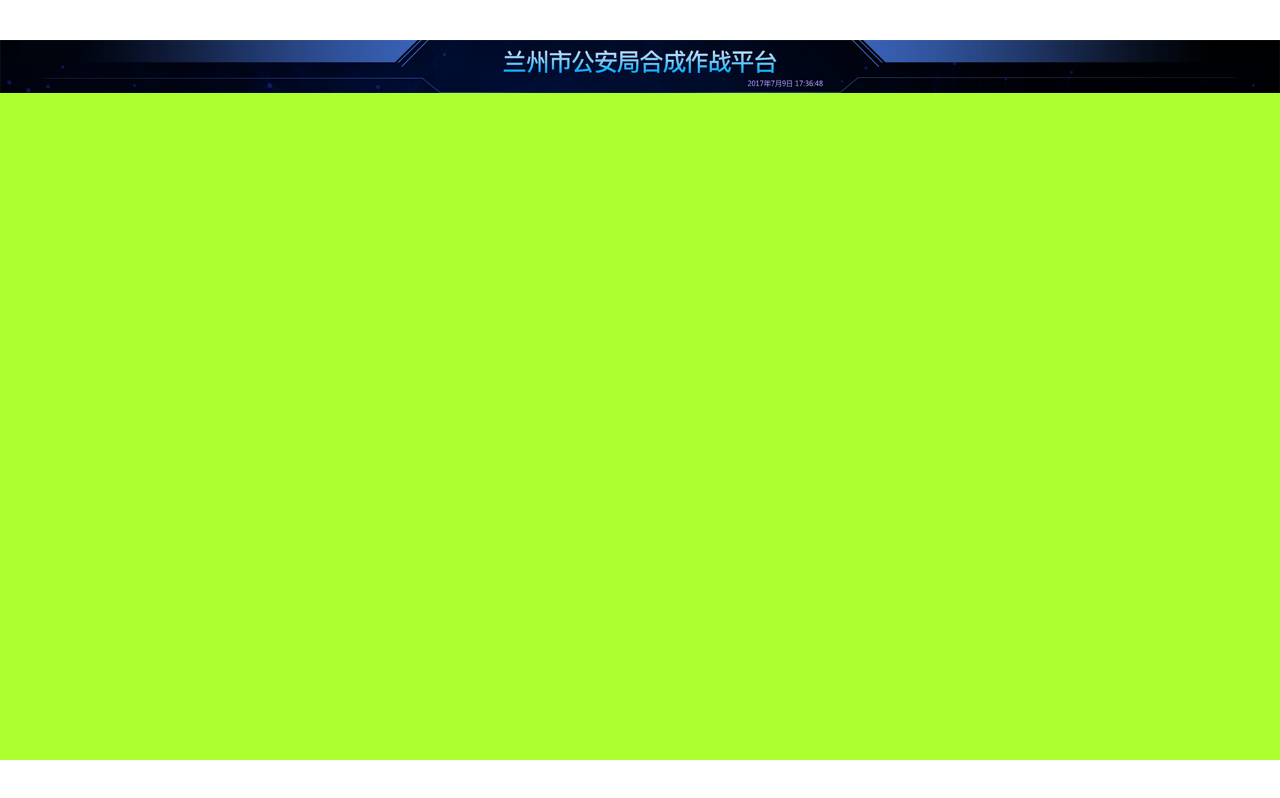
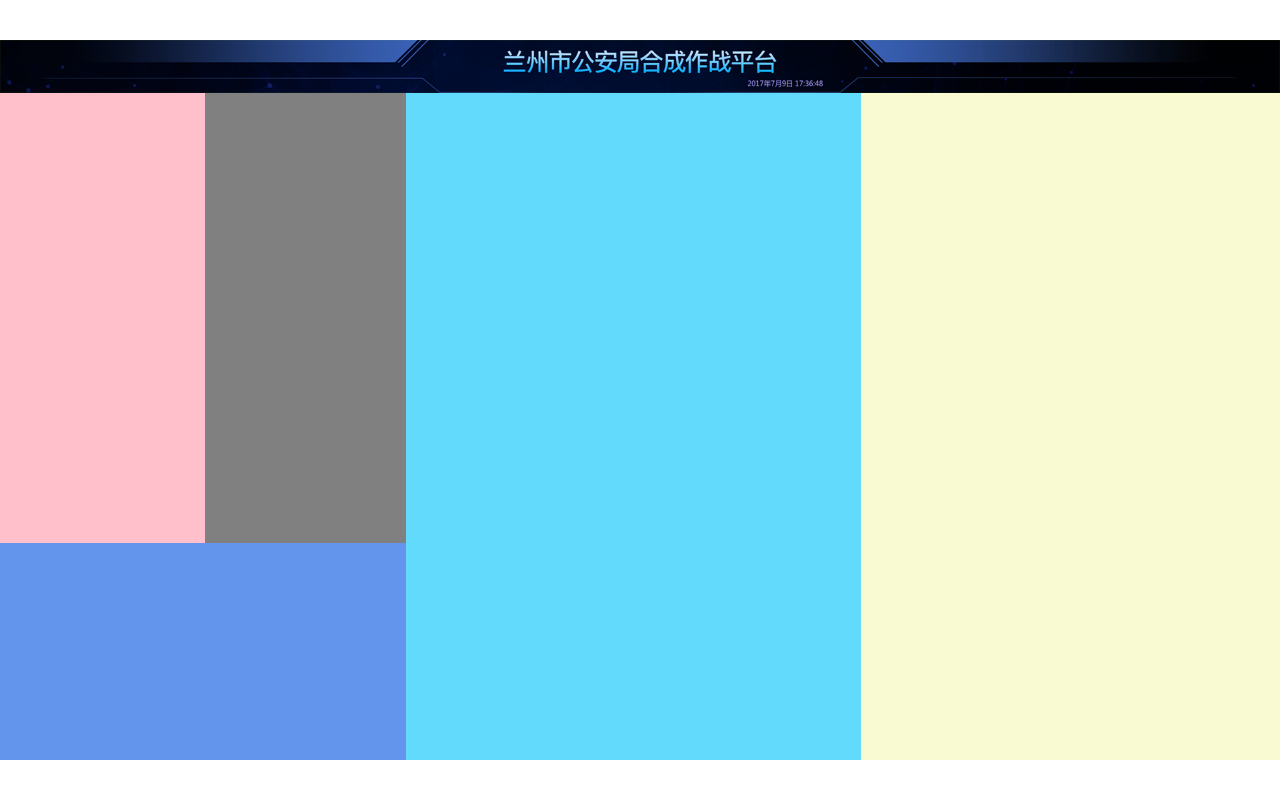
Before and after one commit to Getimer/bigScreenDemo, a React (Create React App) app: page / in a window 1280 px wide. Built offline with nearby package versions, Linux system fonts and the light colour scheme.

Commit message:
make grid

```diff
--- a/src/page/home.jsx
+++ b/src/page/home.jsx
@@ -4,7 +4,14 @@ import './home.scss'
 const home=()=>{
     return(
         <div className="home">
-            <div className="header"><img src={require("../images/header-new.png")} alt={"none"}/></div>
+            <header className="header"><img src={require("../images/header-new.png")} alt={"none"}/></header>
+            <main>
+                <section className="section1"></section>
+                <section className="section2"></section>
+                <section className="section3"></section>
+                <section className="section4"></section>
+                <section className="section5"></section>
+            </main>
         </div>
     )
 }
--- a/src/page/home.scss
+++ b/src/page/home.scss
@@ -1,13 +1,45 @@
 @import "../shared/helper";
 .home{
-  header{
-    border:1px solid red;
+  display: flex;
+  flex: 1;
+  height: 100%;
+  flex-direction: column;
+  > header{
+    height: px(79);
+    > img{
+      width: px(1920);
+
+    }
     background-size:cover;
+  }
+  > main{
+    flex: 1;
+    display: grid;
+    grid-template:
+            "box1 box2 box4 box5" 426fr
+            "box3 box3 box4 box5" 205fr/206fr 203fr 458fr 422fr;
+
   }
 
 }
-img{
-  width: px(1920);
-  height: px(79);
 
+.section1{
+  grid-area: box1;
+  background: pink;
 }
+.section2{
+  grid-area: box2;
+  background: gray;
+}
+.section3{
+  grid-area: box3;
+  background: cornflowerblue;
+}
+.section4{
+  grid-area: box4;
+  background: #61dafb;
+}
+.section5{
+  grid-area: box5;
+  background: lightgoldenrodyellow;
+}
```
Also changed, not shown: src/shared/_helper.scss (line endings or trailing spaces).
